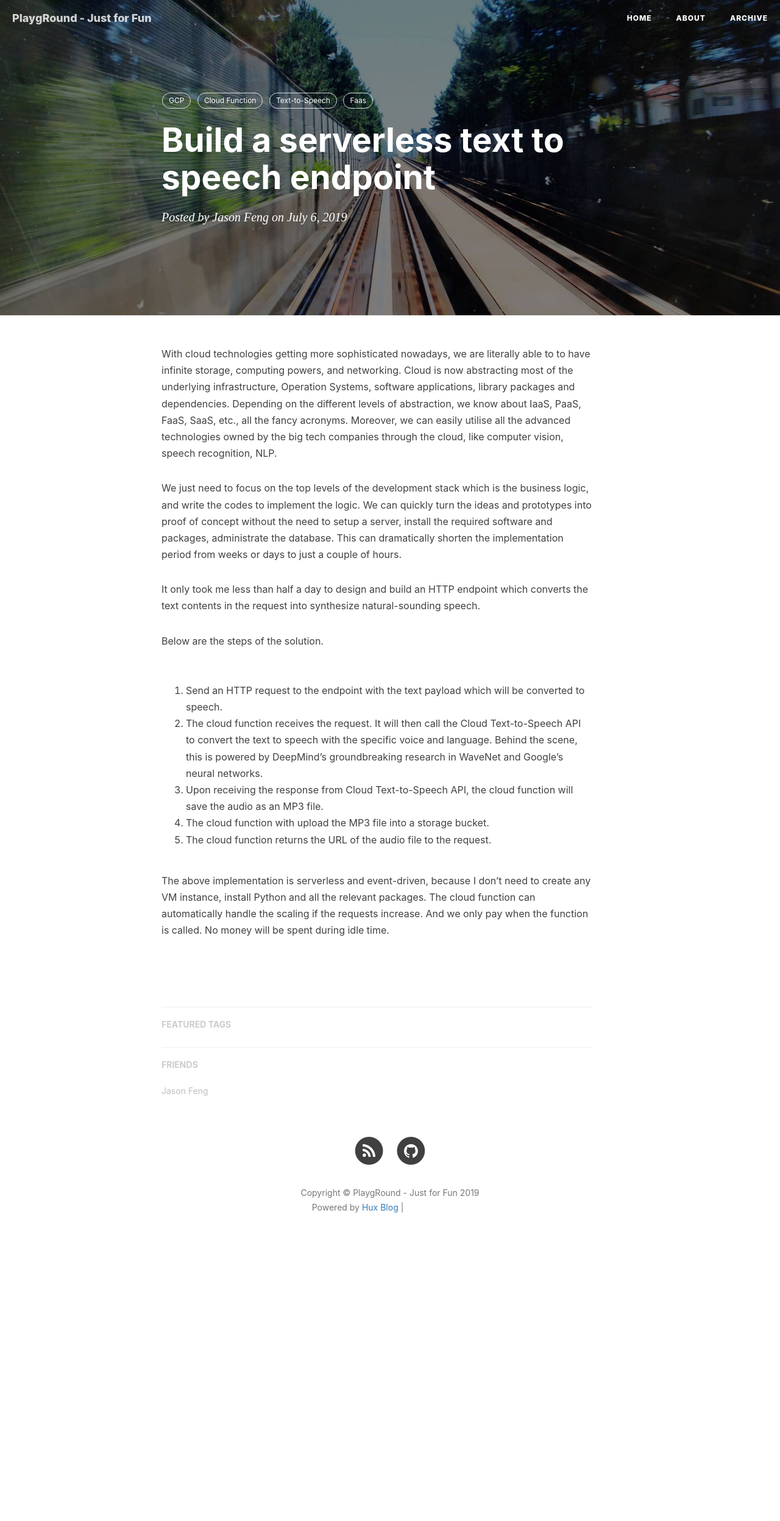
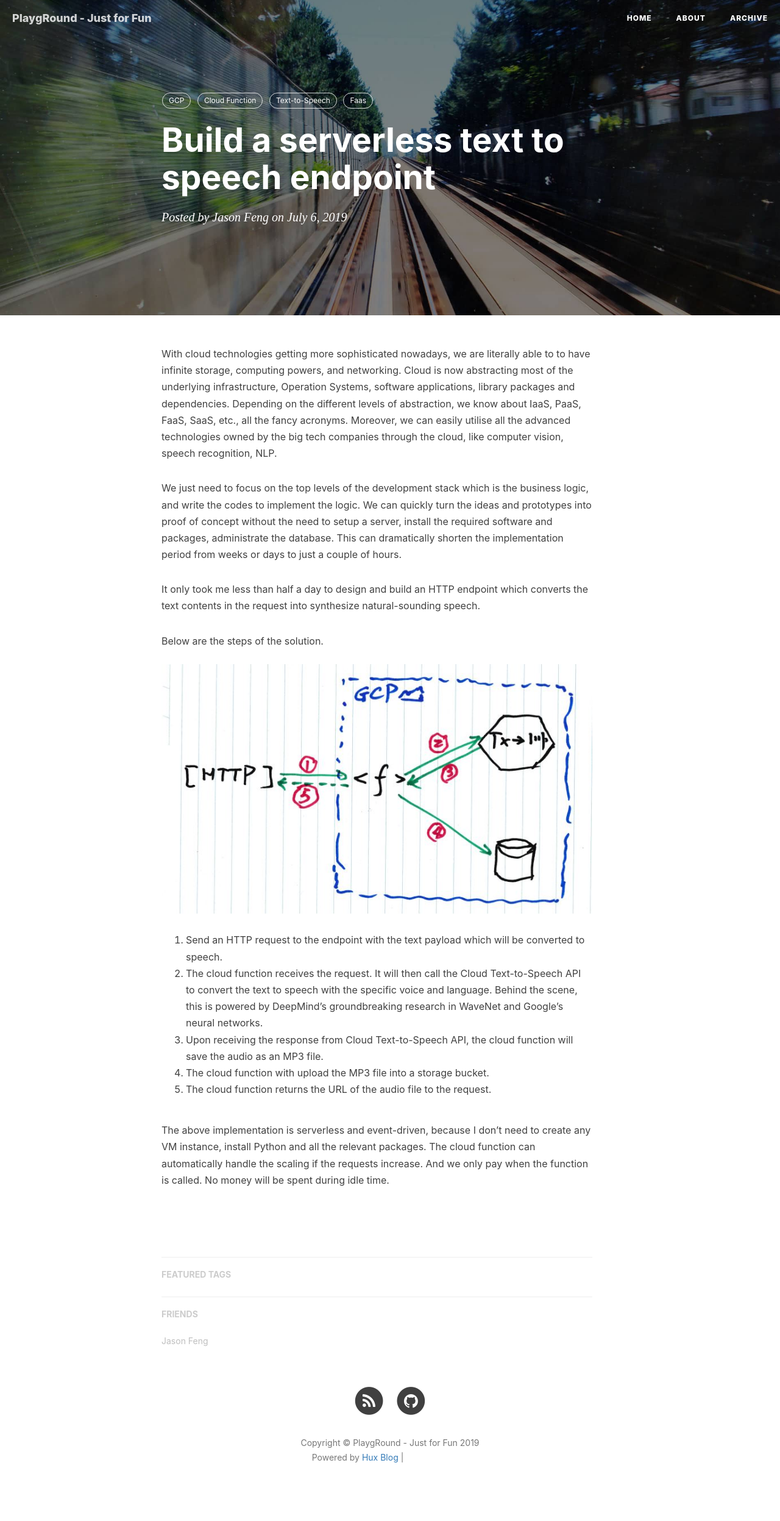
Before and after one commit to q15928/q15928.github.io, a Jekyll site: the page built from _posts/2019-07-06-cf-texttospeech.md, in a window 1280 px wide. Shown: the whole page at 61% size. Built offline with Jekyll 4.4.1, drawn with Linux system fonts in a browser that asks for light colours; nearby versions of some CDN libraries; comment, search, counter and statistics services are not loaded; before the commit the page ends 2084 px from its top, so only the background shows below that; grey boxes are pictures that could not be loaded.

Commit message:
update images

```diff
--- a/_config.yml
+++ b/_config.yml
@@ -1,7 +1,7 @@
 # Site settings
 title: PlaygRound - Just for Fun
 SEOTitle: Jason Feng's scribble
-header-img: img/home-bg.jpg
+header-img: img/playground-cartoon.jpg
 email: q15928@gmail.com
 description: ""
 keyword: ""
--- a/_posts/2019-07-06-cf-texttospeech.md
+++ b/_posts/2019-07-06-cf-texttospeech.md
@@ -18,7 +18,7 @@ We just need to focus on the top levels of the development stack which is the bu
 It only took me less than half a day to design and build an HTTP endpoint which converts the text contents in the request into synthesize natural-sounding speech.
 
 Below are the steps of the solution.
-![](images/cf-texttospeech.JPG)
+<a name='cf-texttospeech'>![](/img/cf-texttospeech.JPG)</a>
 
 1. Send an HTTP request to the endpoint with the text payload which will be converted to speech.
 2. The cloud function receives the request. It will then call the Cloud Text-to-Speech API to convert the text to speech with the specific voice and language. Behind the scene, this is powered by DeepMind’s groundbreaking research in WaveNet and Google’s neural networks.
```
Also changed, not shown: img/avatar.jpg (added), img/cf-texttospeech.JPG (added), img/playground-cartoon.jpg (added).
